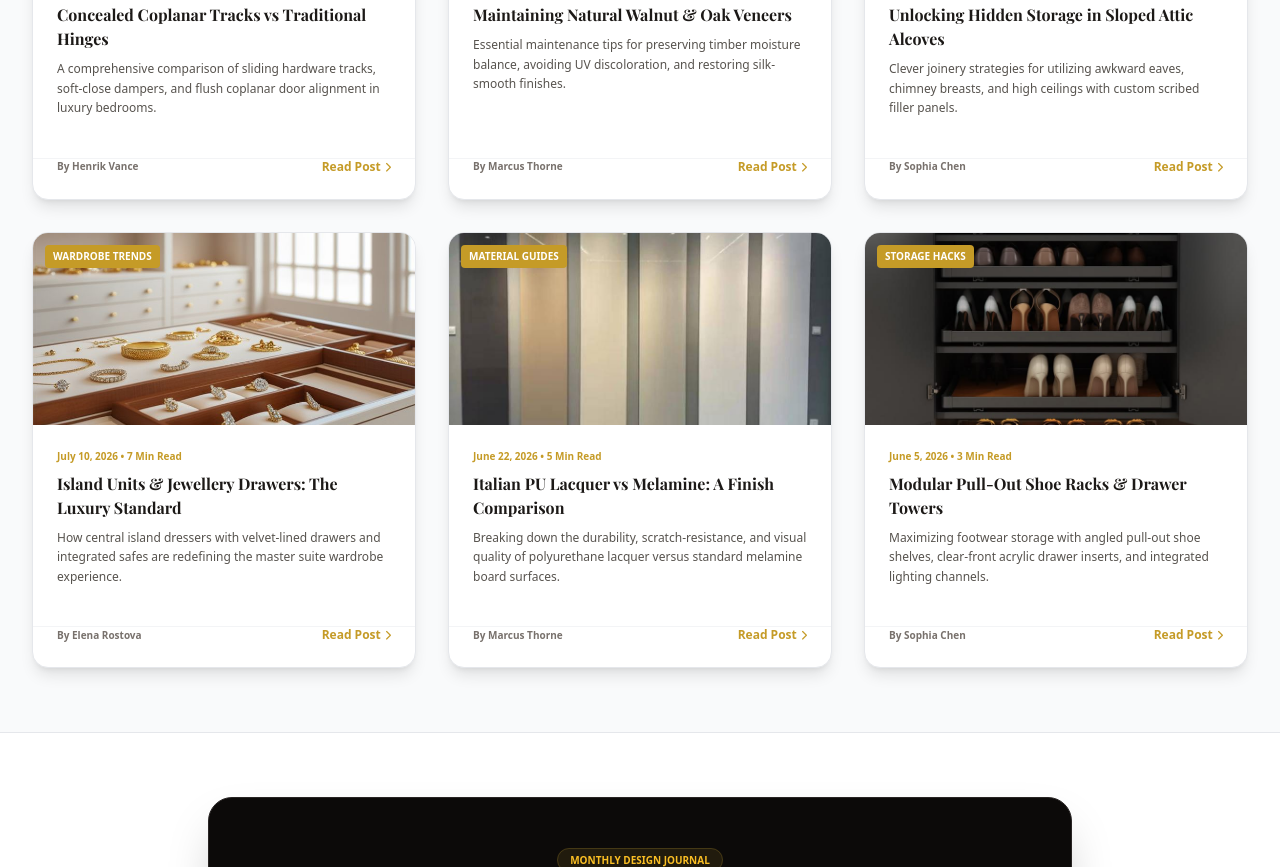
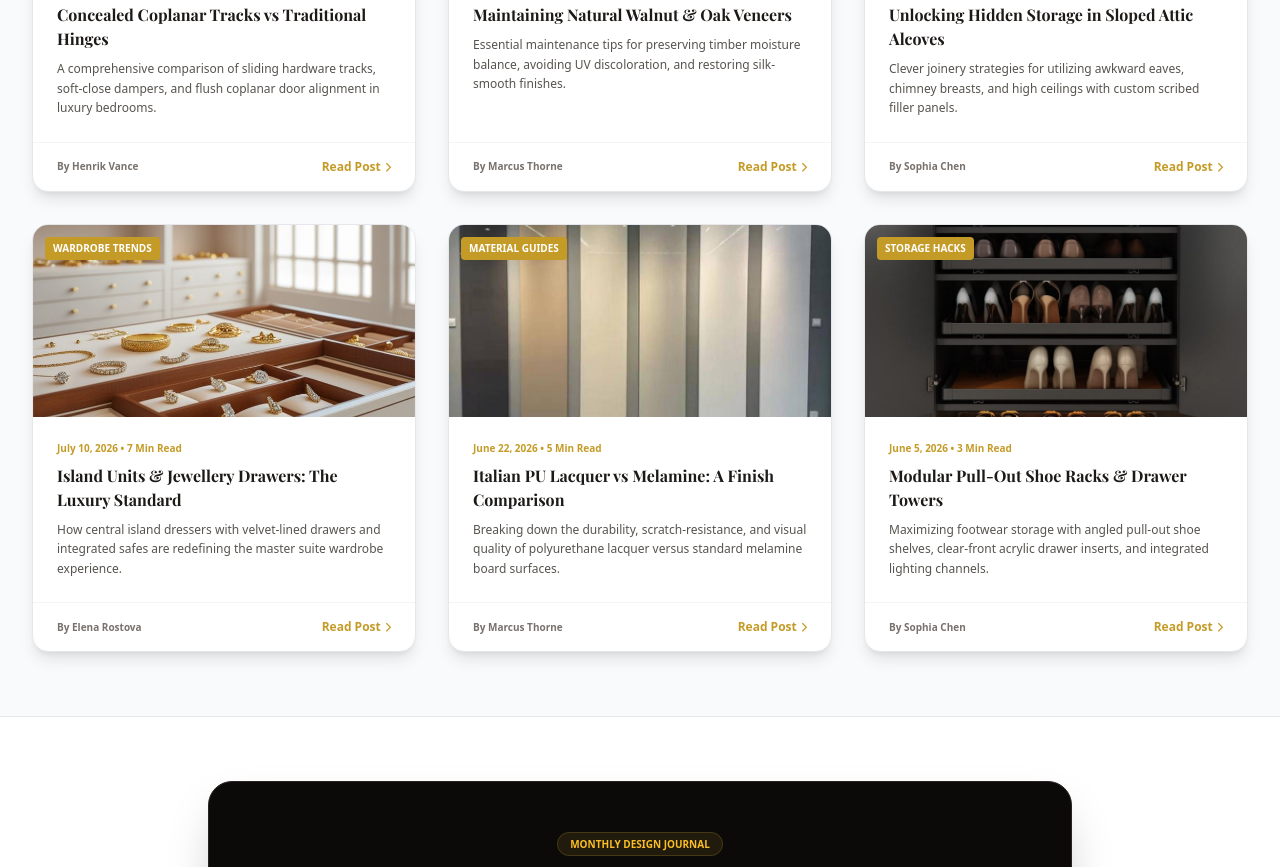
Before and after one commit to moulekannan3004-crypto/Modular-Wardrobe-Cabinet-Maker, a plain HTML site: page blog.html in a window 1280 px wide. Shown: the part 685-1552 px from the top of the page. Drawn offline with nearby package versions, Linux system fonts and the light colour scheme; a web font is replaced by a local one.

Commit message:
fix(blog): provide proper spacing between content line and Read Post CTA across all grid items

```diff
--- a/blog.html
+++ b/blog.html
@@ -204,14 +204,14 @@
                         <div class="p-6">
                             <div class="text-[10px] font-semibold text-amber-600 mb-2">August 28, 2026 • 5 Min Read</div>
                             <h3 class="font-bold text-base font-heading text-stone-900 dark:text-white mb-2">Concealed Coplanar Tracks vs Traditional Hinges</h3>
-                            <p class="text-xs text-stone-600 dark:text-stone-400 leading-relaxed mb-4">
+                            <p class="text-xs text-stone-600 dark:text-stone-400 leading-relaxed">
                                 A comprehensive comparison of sliding hardware tracks, soft-close dampers, and flush coplanar door alignment in luxury bedrooms.
                             </p>
                         </div>
                     </div>
-                    <div class="p-6 pt-0 flex items-center justify-between border-t border-gray-100 dark:border-stone-800/80">
+                    <div class="px-6 py-4 flex items-center justify-between border-t border-gray-100 dark:border-stone-800/80 mt-auto">
                         <span class="text-[10px] text-stone-500 dark:text-stone-400 font-semibold">By Henrik Vance</span>
-                        <a href="blog-details.html?id=1" class="text-amber-600 hover:text-amber-500 text-xs font-bold flex items-center">Read Post <i class="fa-solid fa-chevron-right text-[10px] ml-1"></i></a>
+                        <a href="blog-details.html?id=1" class="text-amber-600 hover:text-amber-500 text-xs font-bold flex items-center transition-colors">Read Post <i class="fa-solid fa-chevron-right text-[10px] ml-1"></i></a>
                     </div>
                 </article>
 
@@ -225,14 +225,14 @@
                         <div class="p-6">
                             <div class="text-[10px] font-semibold text-amber-600 mb-2">August 14, 2026 • 6 Min Read</div>
                             <h3 class="font-bold text-base font-heading text-stone-900 dark:text-white mb-2">Maintaining Natural Walnut &amp; Oak Veneers</h3>
-                            <p class="text-xs text-stone-600 dark:text-stone-400 leading-relaxed mb-4">
+                            <p class="text-xs text-stone-600 dark:text-stone-400 leading-relaxed">
                                 Essential maintenance tips for preserving timber moisture balance, avoiding UV discoloration, and restoring silk-smooth finishes.
                             </p>
                         </div>
                     </div>
-                    <div class="p-6 pt-0 flex items-center justify-between border-t border-gray-100 dark:border-stone-800/80">
+                    <div class="px-6 py-4 flex items-center justify-between border-t border-gray-100 dark:border-stone-800/80 mt-auto">
                         <span class="text-[10px] text-stone-500 dark:text-stone-400 font-semibold">By Marcus Thorne</span>
-                        <a href="blog-details.html?id=2" class="text-amber-600 hover:text-amber-500 text-xs font-bold flex items-center">Read Post <i class="fa-solid fa-chevron-right text-[10px] ml-1"></i></a>
+                        <a href="blog-details.html?id=2" class="text-amber-600 hover:text-amber-500 text-xs font-bold flex items-center transition-colors">Read Post <i class="fa-solid fa-chevron-right text-[10px] ml-1"></i></a>
                     </div>
                 </article>
 
@@ -246,14 +246,14 @@
                         <div class="p-6">
                             <div class="text-[10px] font-semibold text-amber-600 mb-2">July 30, 2026 • 4 Min Read</div>
                             <h3 class="font-bold text-base font-heading text-stone-900 dark:text-white mb-2">Unlocking Hidden Storage in Sloped Attic Alcoves</h3>
-                            <p class="text-xs text-stone-600 dark:text-stone-400 leading-relaxed mb-4">
+                            <p class="text-xs text-stone-600 dark:text-stone-400 leading-relaxed">
                                 Clever joinery strategies for utilizing awkward eaves, chimney breasts, and high ceilings with custom scribed filler panels.
                             </p>
                         </div>
                     </div>
-                    <div class="p-6 pt-0 flex items-center justify-between border-t border-gray-100 dark:border-stone-800/80">
+                    <div class="px-6 py-4 flex items-center justify-between border-t border-gray-100 dark:border-stone-800/80 mt-auto">
                         <span class="text-[10px] text-stone-500 dark:text-stone-400 font-semibold">By Sophia Chen</span>
-                        <a href="blog-details.html?id=3" class="text-amber-600 hover:text-amber-500 text-xs font-bold flex items-center">Read Post <i class="fa-solid fa-chevron-right text-[10px] ml-1"></i></a>
+                        <a href="blog-details.html?id=3" class="text-amber-600 hover:text-amber-500 text-xs font-bold flex items-center transition-colors">Read Post <i class="fa-solid fa-chevron-right text-[10px] ml-1"></i></a>
                     </div>
                 </article>
 
@@ -267,14 +267,14 @@
                         <div class="p-6">
                             <div class="text-[10px] font-semibold text-amber-600 mb-2">July 10, 2026 • 7 Min Read</div>
                             <h3 class="font-bold text-base font-heading text-stone-900 dark:text-white mb-2">Island Units &amp; Jewellery Drawers: The Luxury Standard</h3>
-                            <p class="text-xs text-stone-600 dark:text-stone-400 leading-relaxed mb-4">
+                            <p class="text-xs text-stone-600 dark:text-stone-400 leading-relaxed">
                                 How central island dressers with velvet-lined drawers and integrated safes are redefining the master suite wardrobe experience.
                             </p>
                         </div>
                     </div>
-                    <div class="p-6 pt-0 flex items-center justify-between border-t border-gray-100 dark:border-stone-800/80">
+                    <div class="px-6 py-4 flex items-center justify-between border-t border-gray-100 dark:border-stone-800/80 mt-auto">
                         <span class="text-[10px] text-stone-500 dark:text-stone-400 font-semibold">By Elena Rostova</span>
-                        <a href="blog-details.html?id=4" class="text-amber-600 hover:text-amber-500 text-xs font-bold flex items-center">Read Post <i class="fa-solid fa-chevron-right text-[10px] ml-1"></i></a>
+                        <a href="blog-details.html?id=4" class="text-amber-600 hover:text-amber-500 text-xs font-bold flex items-center transition-colors">Read Post <i class="fa-solid fa-chevron-right text-[10px] ml-1"></i></a>
                     </div>
                 </article>
 
@@ -288,14 +288,14 @@
                         <div class="p-6">
                             <div class="text-[10px] font-semibold text-amber-600 mb-2">June 22, 2026 • 5 Min Read</div>
                             <h3 class="font-bold text-base font-heading text-stone-900 dark:text-white mb-2">Italian PU Lacquer vs Melamine: A Finish Comparison</h3>
-                            <p class="text-xs text-stone-600 dark:text-stone-400 leading-relaxed mb-4">
+                            <p class="text-xs text-stone-600 dark:text-stone-400 leading-relaxed">
                                 Breaking down the durability, scratch-resistance, and visual quality of polyurethane lacquer versus standard melamine board surfaces.
                             </p>
                         </div>
                     </div>
-                    <div class="p-6 pt-0 flex items-center justify-between border-t border-gray-100 dark:border-stone-800/80">
+                    <div class="px-6 py-4 flex items-center justify-between border-t border-gray-100 dark:border-stone-800/80 mt-auto">
                         <span class="text-[10px] text-stone-500 dark:text-stone-400 font-semibold">By Marcus Thorne</span>
-                        <a href="blog-details.html?id=5" class="text-amber-600 hover:text-amber-500 text-xs font-bold flex items-center">Read Post <i class="fa-solid fa-chevron-right text-[10px] ml-1"></i></a>
+                        <a href="blog-details.html?id=5" class="text-amber-600 hover:text-amber-500 text-xs font-bold flex items-center transition-colors">Read Post <i class="fa-solid fa-chevron-right text-[10px] ml-1"></i></a>
                     </div>
                 </article>
 
@@ -309,14 +309,14 @@
                         <div class="p-6">
                             <div class="text-[10px] font-semibold text-amber-600 mb-2">June 5, 2026 • 3 Min Read</div>
                             <h3 class="font-bold text-base font-heading text-stone-900 dark:text-white mb-2">Modular Pull-Out Shoe Racks &amp; Drawer Towers</h3>
-                            <p class="text-xs text-stone-600 dark:text-stone-400 leading-relaxed mb-4">
+                            <p class="text-xs text-stone-600 dark:text-stone-400 leading-relaxed">
                                 Maximizing footwear storage with angled pull-out shoe shelves, clear-front acrylic drawer inserts, and integrated lighting channels.
                             </p>
                         </div>
                     </div>
-                    <div class="p-6 pt-0 flex items-center justify-between border-t border-gray-100 dark:border-stone-800/80">
+                    <div class="px-6 py-4 flex items-center justify-between border-t border-gray-100 dark:border-stone-800/80 mt-auto">
                         <span class="text-[10px] text-stone-500 dark:text-stone-400 font-semibold">By Sophia Chen</span>
-                        <a href="blog-details.html?id=6" class="text-amber-600 hover:text-amber-500 text-xs font-bold flex items-center">Read Post <i class="fa-solid fa-chevron-right text-[10px] ml-1"></i></a>
+                        <a href="blog-details.html?id=6" class="text-amber-600 hover:text-amber-500 text-xs font-bold flex items-center transition-colors">Read Post <i class="fa-solid fa-chevron-right text-[10px] ml-1"></i></a>
                     </div>
                 </article>
 
```
